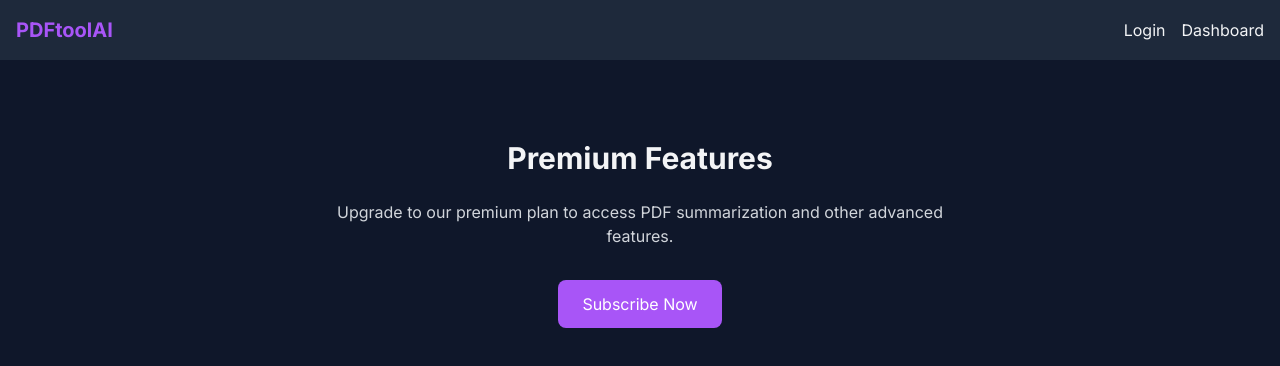
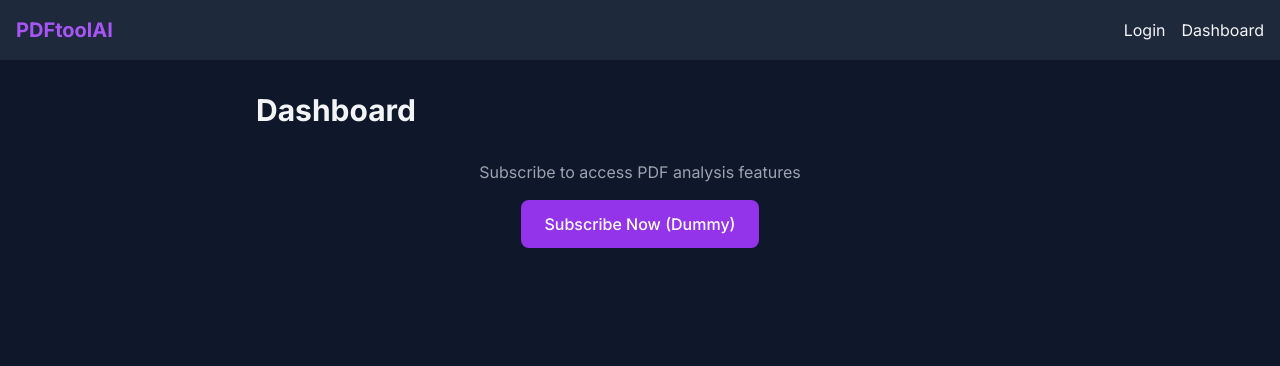
Before and after one commit to neilnicky/zap-pdf-ai, a Next.js app: page /dashboard in a window 1280 px wide. Shown: the top 366 px of the page. Built offline with nearby package versions, Linux system fonts and the light colour scheme.

Commit message:
feat: create UI for dashboard page

```diff
--- a/src/app/dashboard/page.tsx
+++ b/src/app/dashboard/page.tsx
@@ -1,93 +1,55 @@
+// app/dashboard/page.tsx
+"use client";
+import { useState } from "react";
+import SubscriptionButton from "@/components/SubscriptionButton";
+import PdfUploader from "@/components/PdfUploader";
 
-'use client'
-
-import { useState } from 'react'
+// Mock analysis function (replace with actual API call)
+const mockAnalyzePdf = async (file: File): Promise<string> => {
+  await new Promise((resolve) => setTimeout(resolve, 2000));
+  return `Mock summary for ${file.name}: Lorem ipsum dolor sit amet, consectetur adipiscing elit. Sed do eiusmod tempor incididunt ut labore et dolore magna aliqua. Ut enim ad minim veniam.`;
+};
 
 export default function Dashboard() {
-  const [isSubscribed, setIsSubscribed] = useState(false)
-  const [file, setFile] = useState<File | null>(null)
-  const [summary, setSummary] = useState('')
-  const [isLoading, setIsLoading] = useState(false)
+  const [isSubscribed, setIsSubscribed] = useState(false);
+  const [summary, setSummary] = useState<string | null>(null);
+  const [isLoading, setIsLoading] = useState(false);
 
-  // Mock subscription handler
-  const handleSubscribe = () => {
-    setIsSubscribed(true)
-  }
-
-  // Handle file upload
-  const handleFileChange = (e: React.ChangeEvent<HTMLInputElement>) => {
-    const selectedFile = e.target.files?.[0]
-    if (selectedFile) setFile(selectedFile)
-  }
-
-  // Mock analysis function
-  const analyzePDF = async () => {
-    if (!file) return
-    setIsLoading(true)
-
-    // Simulate API call
-    await new Promise(resolve => setTimeout(resolve, 2000))
-
-    // Mock summary generation
-    setSummary(`Generated summary for ${file.name}:\n\nLorem ipsum dolor sit amet, consectetur adipiscing elit. Sed do eiusmod tempor incididunt ut labore et dolore magna aliqua. Ut enim ad minim veniam...`)
-    setIsLoading(false)
-  }
-
-  if (!isSubscribed) {
-    return (
-      <div className="max-w-2xl mx-auto text-center mt-12">
-        <h2 className="text-3xl font-bold mb-6">Premium Features</h2>
-        <p className="text-gray-300 mb-8">
-          Upgrade to our premium plan to access PDF summarization and other advanced features.
-        </p>
-        <button
-          onClick={handleSubscribe}
-          className="bg-purple-500 hover:bg-purple-600 text-white px-6 py-3 rounded-lg transition-colors"
-        >
-          Subscribe Now
-        </button>
-      </div>
-    )
-  }
+  const handleAnalyze = async (file: File) => {
+    setIsLoading(true);
+    try {
+      const result = await mockAnalyzePdf(file);
+      setSummary(result);
+    } catch (error) {
+      console.error("Analysis failed:", error);
+      alert("Analysis failed. Please try again.");
+    } finally {
+      setIsLoading(false);
+    }
+  };
 
   return (
-    <div className="max-w-3xl mx-auto mt-8">
-      <div className="bg-gray-800 p-6 rounded-lg shadow-lg">
-        {/* File Upload Section */}
-        <div className="mb-8">
-          <label className="block text-lg font-medium mb-4">
-            Upload PDF
-          </label>
-          <input
-            type="file"
-            accept=".pdf"
-            onChange={handleFileChange}
-            className="block w-full text-gray-400 file:mr-4 file:py-2 file:px-4
-                     file:rounded-full file:border-0 file:text-sm file:font-semibold
-                     file:bg-purple-500 file:text-white hover:file:bg-purple-600"
-          />
+    <div className="max-w-3xl mx-auto">
+      <h1 className="text-3xl font-bold mb-8">Dashboard</h1>
+
+      {!isSubscribed ? (
+        <div className="text-center">
+          <p className="text-gray-400 mb-4">
+            Subscribe to access PDF analysis features
+          </p>
+          <SubscriptionButton onSubscribe={() => setIsSubscribed(true)} />
         </div>
-
-        {/* Analyze Button */}
-        <button
-          onClick={analyzePDF}
-          disabled={!file || isLoading}
-          className={`w-full py-3 px-6 rounded-lg transition-colors
-            ${(!file || isLoading)
-              ? 'bg-gray-600 cursor-not-allowed'
-              : 'bg-purple-500 hover:bg-purple-600'}`}
-        >
-          {isLoading ? 'Analyzing...' : 'Analyze PDF'}
-        </button>
-
-        {/* Results Section */}
-        {summary && (
-          <div className="mt-8 p-4 bg-gray-700 rounded-lg">
-            <h3 className="text-xl font-semibold mb-4">Summary</h3>
-            <p className="text-gray-300 whitespace-pre-line">{summary}</p>
-          </div>
-        )}
-      </div>
+      ) : (
+        <div className="space-y-6">
+          <PdfUploader onFileSelected={handleAnalyze} isLoading={isLoading} />
+          {summary && (
+            <div className="bg-gray-800 p-6 rounded-lg">
+              <h2 className="text-xl font-semibold mb-4">Summary</h2>
+              <p className="text-gray-300 whitespace-pre-wrap">{summary}</p>
+            </div>
+          )}
+        </div>
+      )}
     </div>
-  )
+  );
 }
```
